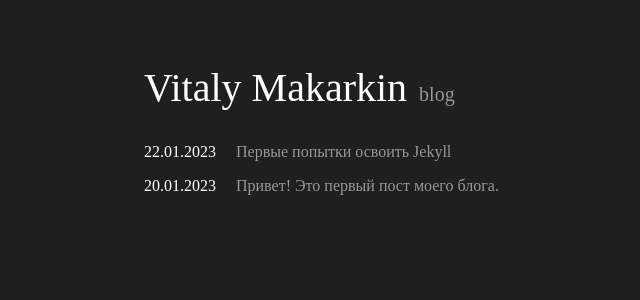
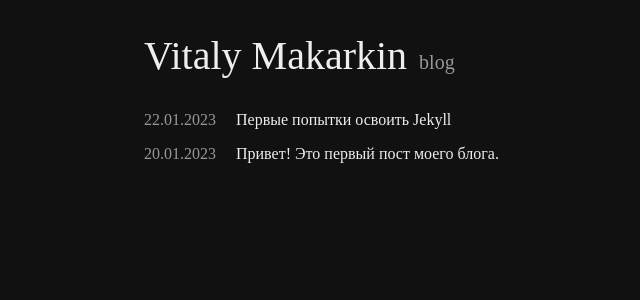
Before and after one commit to VitalyMakarkin/vitalymakarkin.github.io, a Jekyll site: the page built from index.md, in a window 1280 px wide. Shown: the top 300 px of the page, without its empty margins (136-776 px from the left). Built offline with Jekyll 4.4.1, drawn with Linux system fonts in a browser that asks for light colours.

Commit message:
Refactor/UI (#3)
Update UI

```diff
--- a/_includes/head.html
+++ b/_includes/head.html
@@ -6,4 +6,4 @@
     <title>
       {{ site.title.author | append: " " | append: site.title.caption }}
     </title>
-  </head>
+</head>
--- a/_includes/header.html
+++ b/_includes/header.html
@@ -1,8 +1,6 @@
-<header>
-  <div>
-    <a href="{{ "/" | relative_url }}">
-      <span class="site-title" >{{ site.title.author | escape }}</span>
-      <span class="site-subtitle">{{ site.title.caption | escape | downcase }}</span>
-    </a>
-  </div>
+<header class="site-header">
+	<a href="{{ " / " | relative_url }}">
+        <span class="site-title">{{ site.title.author | escape }}</span>
+        <span class="site-subtitle">{{ site.title.caption | escape | downcase }}</span>
+  </a>
 </header>
--- a/_layouts/default.html
+++ b/_layouts/default.html
@@ -4,9 +4,7 @@
     <body>
         <main class="page-content" aria-label="Content">
             {%- include header.html -%}
-      <div class="content">
             {{ content }}
-      </div>
         </main>
     </body>
 </html>
--- a/_layouts/home.html
+++ b/_layouts/home.html
@@ -1,29 +1,20 @@
 ---
 layout: default
 ---
-
 <div>
-
     {%- if page.title -%}
 	    <h1>{{ page.title }}</h1>
     {%- endif -%}
-
     {{ content }}
-
     {% assign posts = site.posts %}
-
     {%- if posts.size > 0 -%}
 	<ul class="post-list">
         {%- for post in posts -%}
-    <li class="post-list-item">
-      <a href="{{ post.url | relative_url }}">
-        {%- assign date_format = site.minima.date_format | default: "%d.%m.%Y" -%}
+	    <li>
+            {%- assign date_format = site.date_format | default: "%d.%m.%Y" -%}
             <span class="post-date">{{ post.date | date: date_format }}</span>
-        <span class="post-link">{{ post.title | escape }}</span>
-      </a>
-    </li>
-    {%- endfor -%}
+            <a class="post-link" href="{{ post.url | relative_url }}">{{ post.title | escape }}</a>
+        </li> {%- endfor -%}
     </ul>
     {%- endif -%}
-
 </div>
--- /dev/null
+++ b/_sass/base.scss
@@ -0,0 +1,36 @@
+@charset "utf-8";
+
+// Theme colors
+
+$primary-text-color: #eeeeee !default;
+$secondary-text-color: #989898 !default;
+$background-color: #111111 !default;
+
+// Theme font
+
+$font-size:   16px !default;Theme c
+
+// Default tags
+
+html {
+  font-size: $font-size;
+}
+
+body {
+  color: $primary-text-color;
+  background-color: $background-color;
+  margin: 0;
+  padding: 0;
+}
+
+a {
+  color: $primary-text-color;
+  text-decoration: none;
+  margin: 0;
+  padding: 0;
+}
+
+p, h1 {
+  margin: 0;
+  padding: 0;
+}
--- /dev/null
+++ b/_sass/layout.scss
@@ -0,0 +1,69 @@
+@charset "utf-8";
+
+// Site Layout
+
+.site-header {
+	margin-bottom: 2em;
+}
+
+.site-title {
+	font-size: 40px;
+	color: $primary-text-color;
+	padding-right: 8px;
+}
+
+.site-subtitle {
+	font-size: 20px;
+	color: $secondary-text-color;
+}
+
+.page-content {
+	max-width: 720px;
+	margin: 0 auto;
+	padding: 2em 2em;
+}
+
+// Home Layout
+
+.post-list {
+	margin: 0;
+	padding: 0;
+	list-style: none;
+
+    > li {
+        margin-bottom: 1em;
+    }
+}
+
+.post-date {
+	color: $secondary-text-color;
+	margin-right: 1em;
+}
+
+.post-link {
+    &,
+    &:visited {
+        color: $primary-text-color;
+    }
+
+    &:hover {
+        color: $primary-text-color;
+        text-decoration: underline;
+    }
+  }
+
+  // Post Layout
+
+  .post-title {
+    color: $primary-text-color;
+    margin-bottom: 1em;
+  }
+
+  .post-dt-published {
+    color: $secondary-text-color;
+    margin-bottom: 1em;
+  }
+
+  .post-content {
+    color: $primary-text-color;
+  }
--- a/assets/css/style.scss
+++ b/assets/css/style.scss
@@ -1,5 +1,5 @@
 ---
 # Only the main Sass file needs front matter (the dashes are enough)
 ---
-
-@import "blog";
+@import "base";
+@import "layout";
```
Also changed, not shown: _layouts/post.html (+10 -9 lines). Lines whose indentation alone changed are shown as unchanged.
